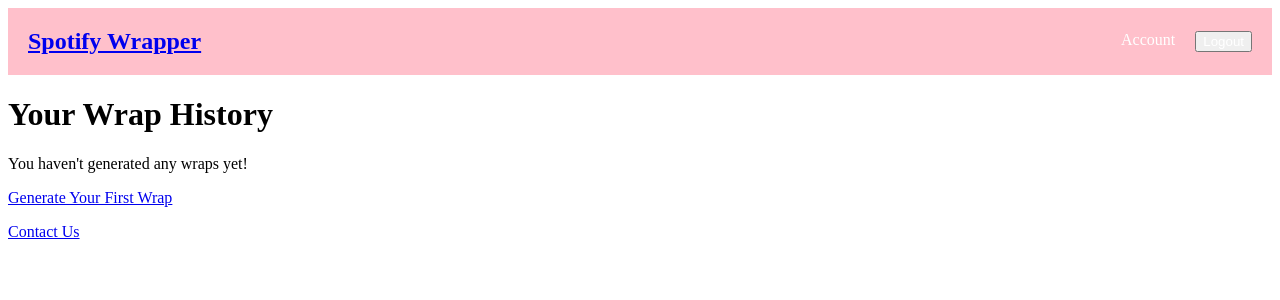
After one commit to AyushKarupakula/SpotifyWrapper, a Django app: page /spotify/wrap/history/ in a window 1280 px wide. The commit adds this page. Shown: the top 300 px of the page. Run offline with Django 5.2, Linux system fonts and the light colour scheme; the visitor is signed in with stand-in values (Sample User, id 1); data that the repository does not hold is empty.

Commit message:
feat: Add new features for displaying top tracks, recently played tracks, and user's Spotify wrap history

```diff
--- /dev/null
+++ b/spotifyApp/templates/spotifyApp/wrap_history.html
@@ -0,0 +1,26 @@
+{% extends 'base.html' %}
+
+{% block content %}
+<div class="wrap-history">
+    <h1>Your Wrap History</h1>
+
+    {% if wraps %}
+        <div class="wrap-grid">
+            {% for wrap in wraps %}
+                <div class="wrap-card">
+                    <h3>{{ wrap.title }}</h3>
+                    <p>Generated on: {{ wrap.date_generated|date:"F j, Y" }}</p>
+                    <a href="{% url 'spotify:view-wrap' wrap.id %}" class="btn btn-primary">View Wrap</a>
+                    <form method="post" action="{% url 'spotify:delete-wrap' wrap.id %}" class="d-inline">
+                        {% csrf_token %}
+                        <button type="submit" class="btn btn-danger">Delete</button>
+                    </form>
+                </div>
+            {% endfor %}
+        </div>
+    {% else %}
+        <p>You haven't generated any wraps yet!</p>
+        <a href="{% url 'spotify:generate-wrap' %}" class="btn btn-primary">Generate Your First Wrap</a>
+    {% endif %}
+</div>
+{% endblock %}
--- a/spotifyApp/urls.py
+++ b/spotifyApp/urls.py
@@ -7,4 +7,7 @@
     path('link/', views.spotify_login, name='spotify-login'),
     path('callback/', views.spotify_callback, name='spotify-callback'),
     path('report/', views.recently_played, name='report'),
+    path('wrap/generate/', views.generate_wrap, name='generate-wrap'),
+    path('wrap/<int:wrap_id>/', views.view_wrap, name='view-wrap'),
+    path('wrap/history/', views.wrap_history, name='wrap-history'),
 ]
--- a/spotifyApp/views.py
+++ b/spotifyApp/views.py
@@ -1,5 +1,5 @@
 import requests
-from django.shortcuts import render, redirect
+from django.shortcuts import render, redirect, get_object_or_404
 from django.conf import settings
 from django.urls import reverse
 from urllib.parse import urlencode
@@ -105,3 +105,13 @@
     )
 
     return redirect('spotify:view-wrap', wrap_id=wrap.id)
+
+@login_required
+def wrap_history(request):
+    wraps = SpotifyWrap.objects.filter(user=request.user)
+    return render(request, 'spotifyApp/wrap_history.html', {'wraps': wraps})
+
+@login_required
+def view_wrap(request, wrap_id):
+    wrap = get_object_or_404(SpotifyWrap, id=wrap_id, user=request.user)
+    return render(request, 'spotifyApp/wrap.html', {'wrap': wrap})
```
Also changed, not shown: spotifyApp/templates/spotifyApp/wrap.html (+38 -3 lines), spotifyWrapper/static/js/wrap.js (added, +35 -0 lines).
